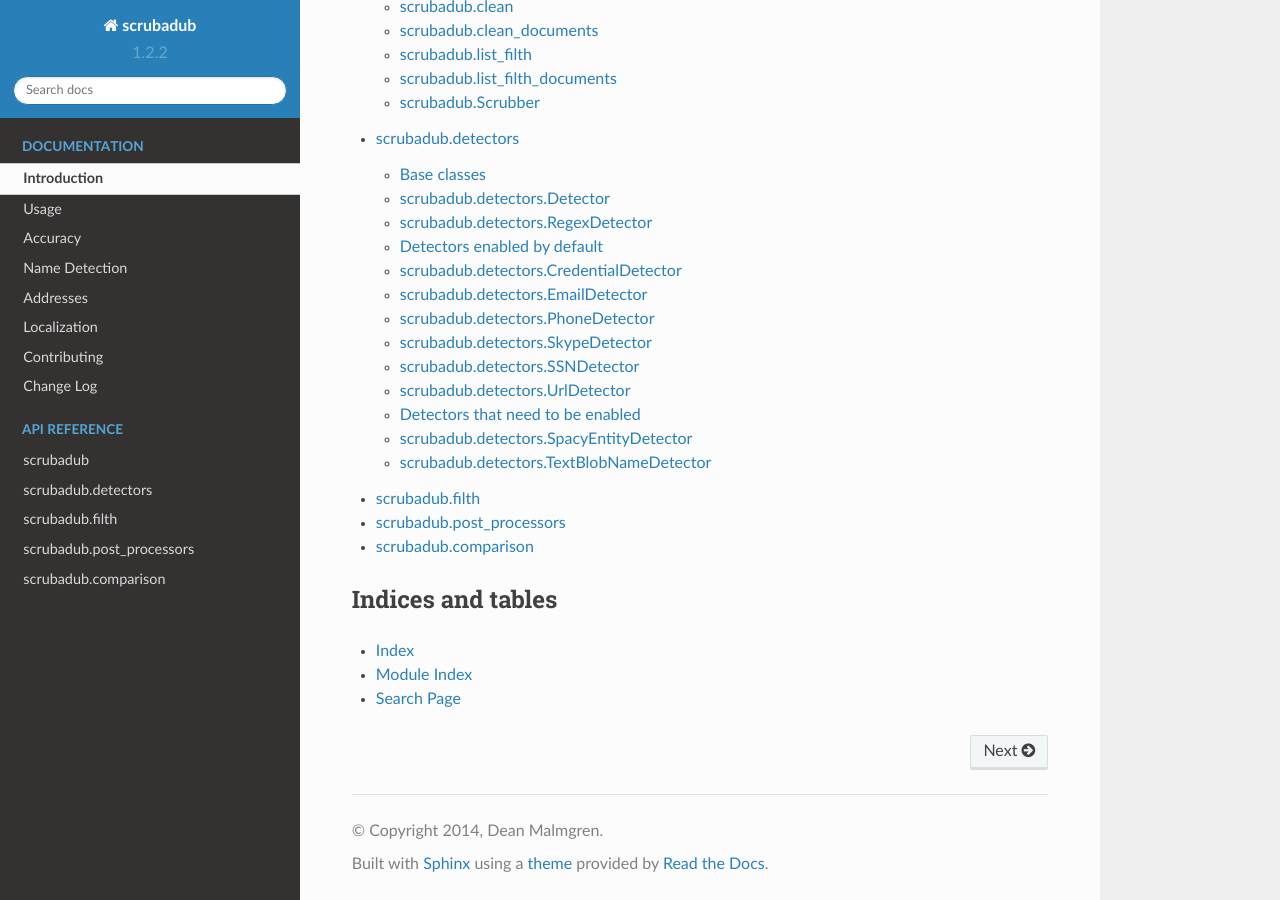
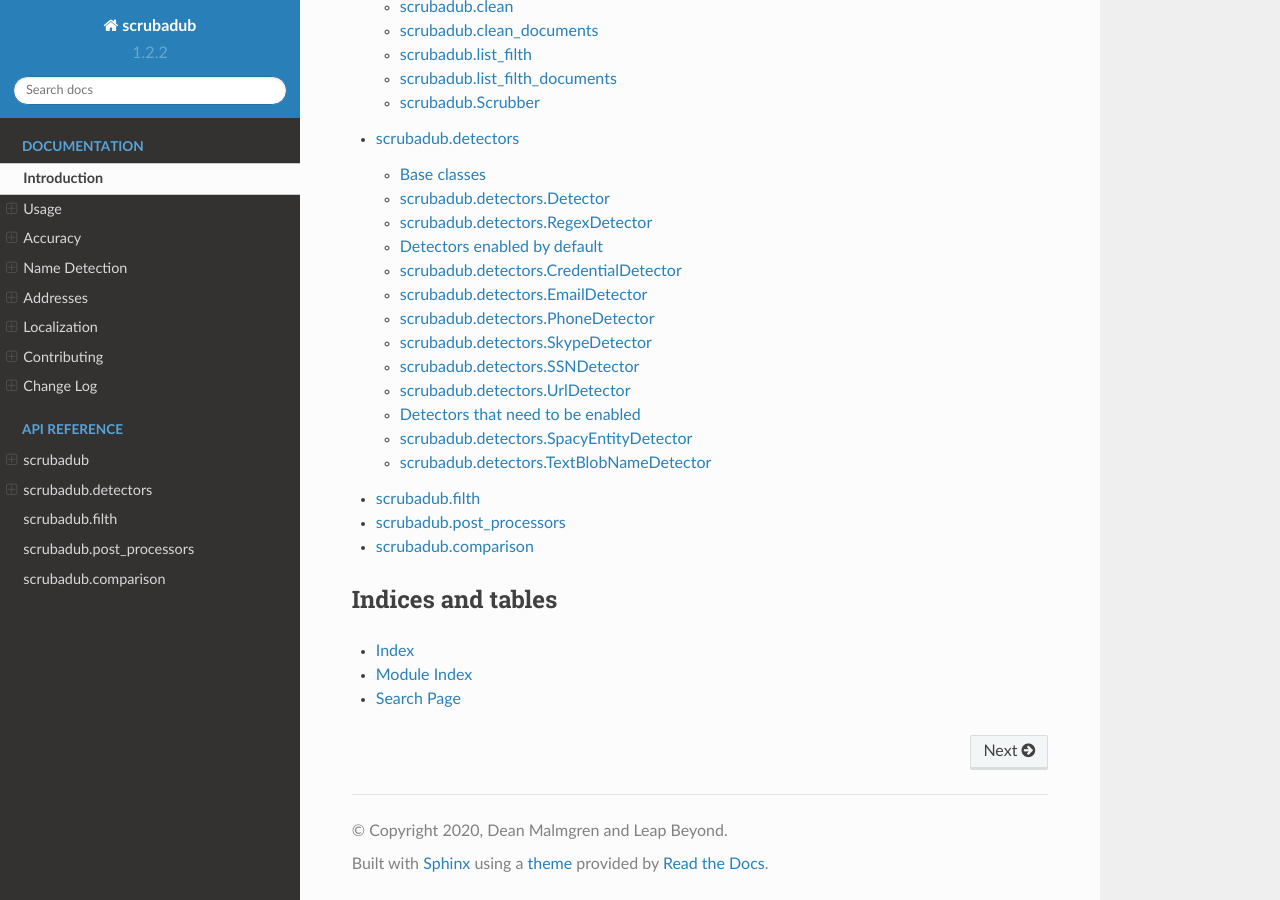
Before and after one commit to LeapBeyond/scrubadub, a Sphinx documentation site: the page built from docs/index.rst, in a window 1280 px wide and 900 px high, scrolled down 3074 px. Built offline with Sphinx 7.4.7 and the Read the Docs theme 2.0.0, drawn with Linux system fonts in a browser that asks for light colours; pages that are not in the unit, such as notebooks, are missing from menus.

Commit message:
update copyright and tweaking settings

```diff
--- a/docs/conf.py
+++ b/docs/conf.py
@@ -18,6 +18,9 @@
 project_root = os.path.abspath(os.path.join(os.path.abspath('.'), '..'))
 sys.path.insert(0, project_root)
 import scrubadub
+import scrubadub.detectors.skype
+import scrubadub.detectors.spacy
+import scrubadub.detectors.text_blob
 
 # -- General configuration ------------------------------------------------
 
@@ -47,7 +50,7 @@
 
 # General information about the project.
 project = u'scrubadub'
-copyright = u'2014, Dean Malmgren'
+copyright = u'2020, Dean Malmgren and Leap Beyond'
 
 # The version info for the project you're documenting, acts as replacement for
 # |version| and |release|, also used in various other places throughout the
@@ -109,7 +112,10 @@
 # Theme options are theme-specific and customize the look and feel of a theme
 # further.  For a list of options available for each theme, see the
 # documentation.
-#html_theme_options = {}
+html_theme_options = {
+    'navigation_depth': 3,
+    'collapse_navigation': False,
+}
 
 # Add any paths that contain custom themes here, relative to this directory.
 #html_theme_path = []
@@ -156,7 +162,7 @@
 #html_additional_pages = {}
 
 # If false, no module index is generated.
-#html_domain_indices = True
+html_domain_indices = True
 
 # If false, no index is generated.
 #html_use_index = True
```
